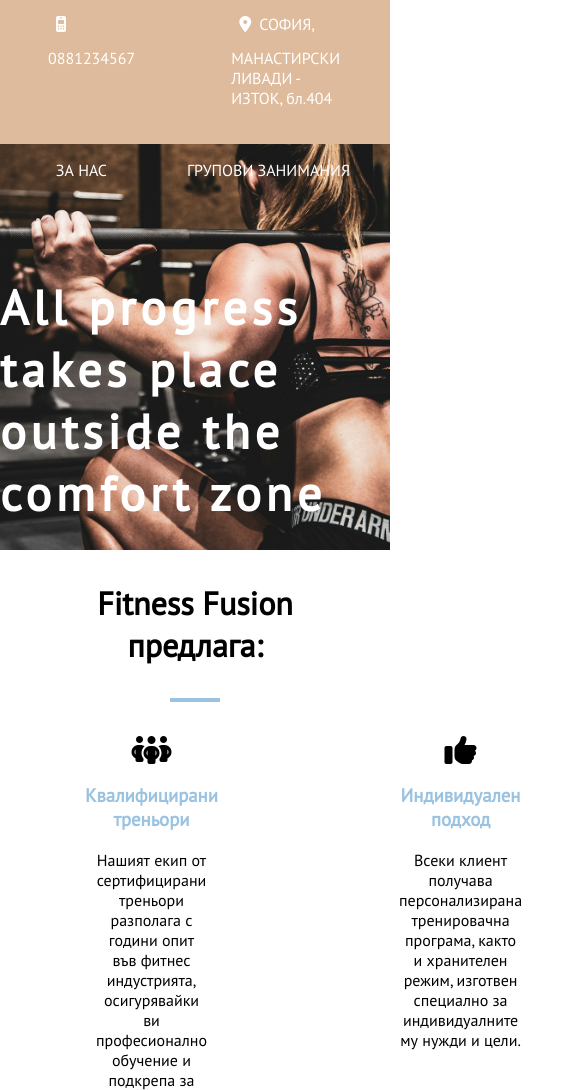
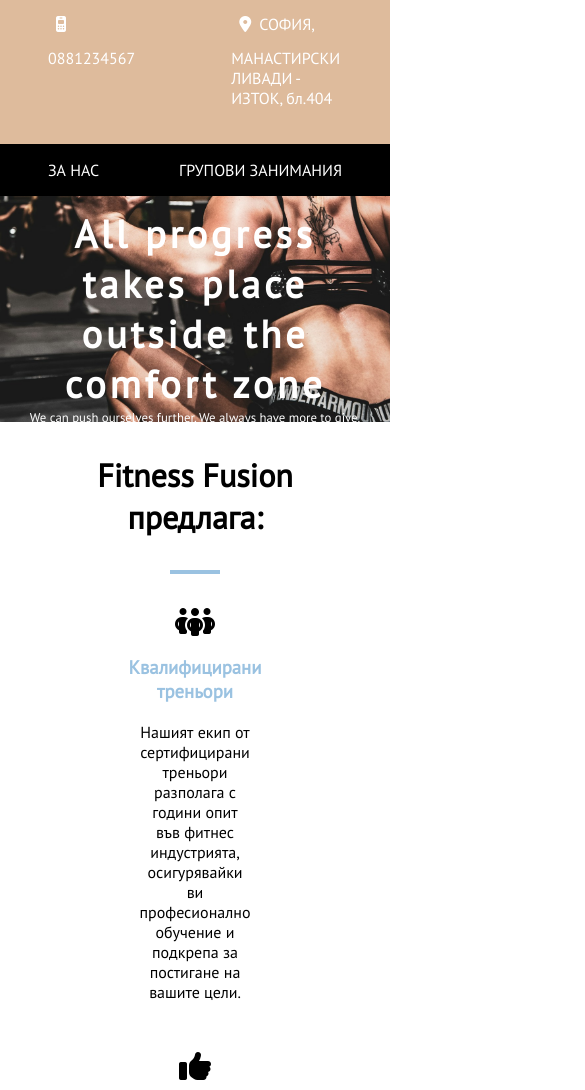
Before and after one commit to MonicaStoyanova/WebDesign-project, a plain HTML site: page index.html in a window 390 px wide. Shown: the top 1090 px of the page, 585 px wide, since content can reach past the window. Drawn offline with Linux system fonts and the light colour scheme.

Commit message:
responsive home page

```diff
--- a/styles.css
+++ b/styles.css
@@ -14,7 +14,8 @@
   background-image: url(./images/banner.jpg);
   background-size: cover;
   background-position: center;
-  height: 550px;
+  height: 50vh;
+  width: 100vw;
 }
 
 .social {
@@ -66,11 +67,11 @@
   font-size: 3em;
   letter-spacing: 0.1em;
   font-weight: bolder;
+  text-align: center;
 }
 
 .motivational-words {
   text-align: center;
-  width: 28em;
   padding: 1.5em 0em;
 }
 
@@ -142,8 +143,13 @@
 }
 .cards-two img {
   border-radius: 0.3em;
-  height: 20em;
-  width: 30em;
+  height: 40vh;
+  width: 30vw;
+}
+.articles {
+  display: flex;
+  flex-wrap: wrap;
+  justify-content: space-around;
 }
 .articles article .name {
   color: black;
@@ -159,3 +165,53 @@
   text-align: center;
   padding: 0.5em 0;
 }
+
+@media screen and (max-width: 1400px) {
+  .title {
+    padding: 0 1em;
+  }
+
+  .motivational-words {
+    text-align: center;
+    padding: 1.5em 0em;
+  }
+  .cards-two img {
+    height: 30vh;
+    width: 30vw;
+  }
+}
+
+@media screen and (max-width: 880px) {
+  .cards-two img {
+    height: 20vh;
+    width: 30vw;
+  }
+
+  nav ul {
+    justify-content: center;
+  }
+
+  .banner-text {
+    padding: 0;
+  }
+}
+
+@media screen and (max-width: 670px) {
+  nav ul {
+    background-color: black;
+  }
+  .motivational-words {
+    padding: 0;
+  }
+}
+
+@media screen and (max-width: 550px) {
+  .banner-text {
+    padding-top: 1em;
+    font-size: 0.8em;
+  }
+}
+@media screen and (max-width: 480px) {
+  header {
+  }
+}
```
